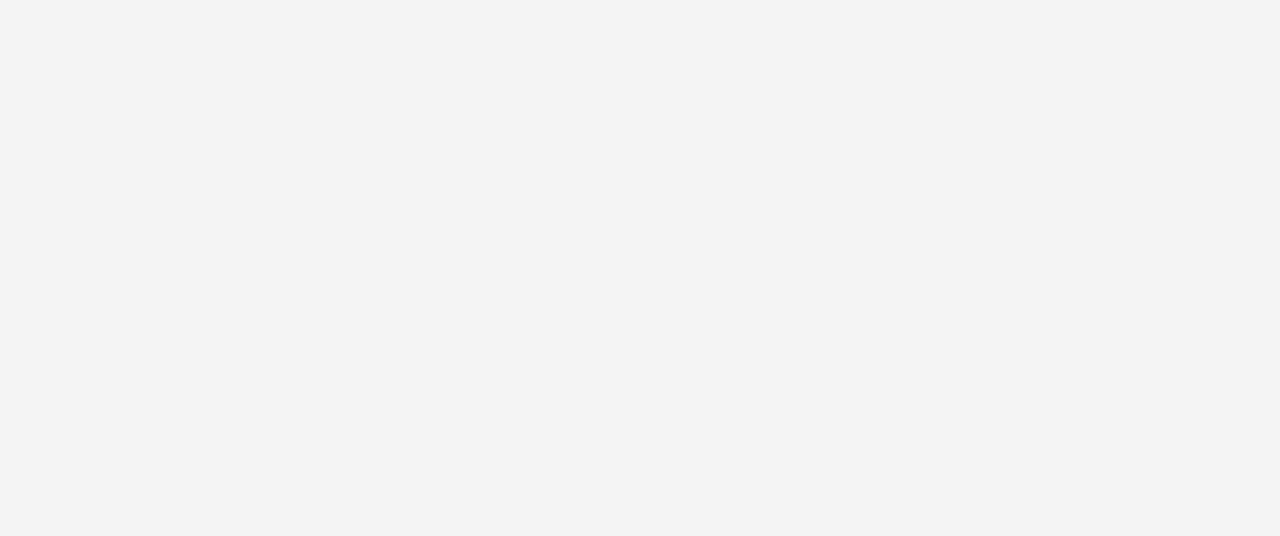
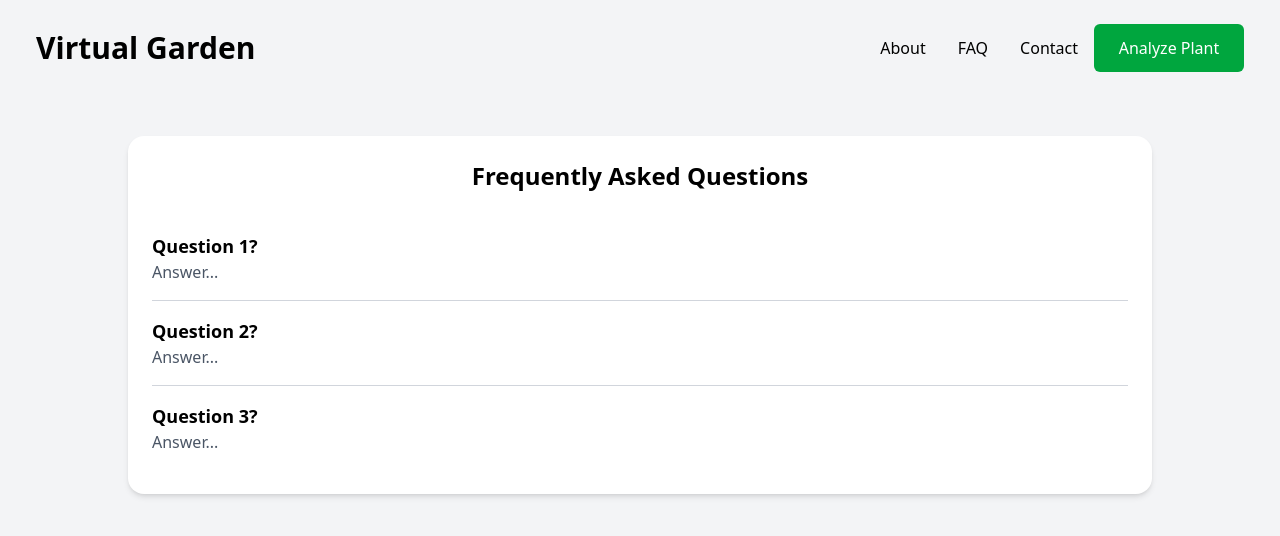
Before and after one commit to CMPT-276-SPRING-2025/final-project-22-vines, a React (Vite) app in the folder app/: page /FAQ in a window 1280 px wide. Before the commit this address had no page. Shown: the top 536 px of the page. Built offline with nearby package versions, Linux system fonts and the light colour scheme.

Commit message:
Add Basic FAQ Page

```diff
--- a/app/src/App.jsx
+++ b/app/src/App.jsx
@@ -2,6 +2,7 @@ import { BrowserRouter as Router, Routes, Route } from 'react-router-dom'
 import Home from './pages/Home'
 import Upload from './pages/Upload'
 import About from './pages/About';
+import FAQ from './pages/FAQ';
 
 // Only modify to include more pages
 function App() {
@@ -11,7 +12,8 @@ function App() {
       <Routes>
         <Route path="/" element={<Home />} />
         <Route path="/Upload" element={<Upload />} />
-        <Route path="/about" element={<About />} />  {/* Add About route */}
+        <Route path="/About" element={<About />} />  {/* Add About route */}
+        <Route path="/FAQ" element={<FAQ />} /> {/* Add FAQ route */}
       </Routes>
     </Router>
   )
--- a/app/src/components/Navbar.jsx
+++ b/app/src/components/Navbar.jsx
@@ -7,10 +7,10 @@ const Navbar = () => {
         <h1 className='w-full text-3xl font-bold'><Link to="/">Virtual Garden</Link></h1>
         <ul className='flex' >
             <li className='p-4 transition-all duration-1000 text-black hover:text-green-600'>
-              <Link to="/about">About</Link>
+              <Link to="/About">About</Link>
             </li> {/* Link to About */}
             <li className='p-4 transition-all duration-1000 text-black hover:text-green-600'>
-              FAQ
+              <Link to="/FAQ">FAQ</Link> {/* Link to FAQ */}
             </li>
             <li className='p-4 transition-all duration-1000 text-black hover:text-green-600'>
               Contact
--- /dev/null
+++ b/app/src/pages/FAQ.jsx
@@ -0,0 +1,33 @@
+import React from 'react';
+import Navbar from '../components/Navbar';
+
+const FAQ = () => {
+  return (
+    <div className="bg-gray-100 min-h-screen">
+      <Navbar />
+      <div className="max-w-5xl mx-auto mt-10 p-6 bg-white rounded-2xl shadow-md">
+        <h2 className="text-2xl font-bold text-center mb-6">Frequently Asked Questions</h2>
+
+        <div className="border-b border-gray-300 py-4">
+          <h3 className="text-lg font-semibold">Question 1?</h3>
+          <p className="text-gray-600">Answer...</p>
+        </div>
+
+        <div className="border-b border-gray-300 py-4">
+          <h3 className="text-lg font-semibold">Question 2?</h3>
+          <p className="text-gray-600">Answer...</p>
+        </div>
+
+        <div className="py-4">
+          <h3 className="text-lg font-semibold">Question 3?</h3>
+          <p className="text-gray-600">Answer...</p>
+        </div>
+
+        {/* Add or edited questions and answers as needed */}
+
+      </div>
+    </div>
+  );
+};
+
+export default FAQ;
```
